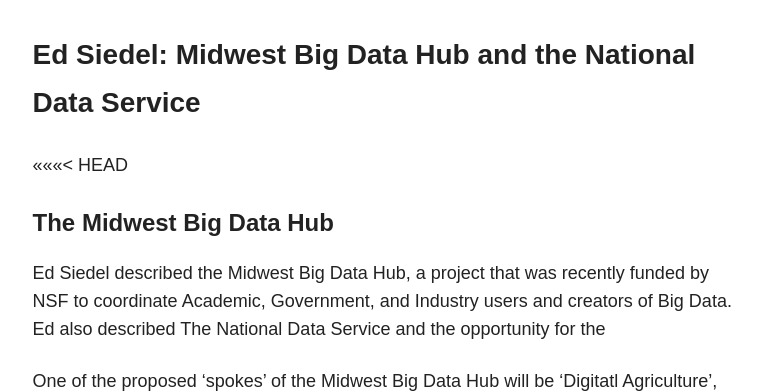
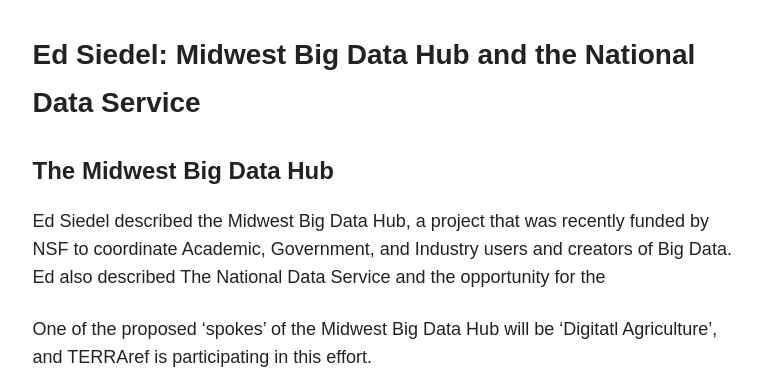
Before and after one commit to terra-reference/terraref.github.io, a Jekyll site: the page built from _posts/blog/2015-10-27-project-kickoff-at-ncsa.md, in a window 1280 px wide and 900 px high, scrolled down 2979 px, cut to the strip 105-496 px from the top of the window. Shown: the whole strip, without its empty margins (347-1109 px from the left). Built offline with Jekyll 4.4.1, drawn with Linux system fonts in a browser that asks for light colours; nearby versions of some CDN libraries; comment, search, counter and statistics services are not loaded.

Commit message:
removed text from merge conflict and resized EDs presentation

```diff
--- a/_posts/blog/2015-10-27-project-kickoff-at-ncsa.md
+++ b/_posts/blog/2015-10-27-project-kickoff-at-ncsa.md
@@ -48,8 +48,6 @@ Gabrielle Allen, Maxwell Burnette, Doug Fein, Chris Harbourt, Rob Kooper, Daniel
 
 ### Ed Siedel: Midwest Big Data Hub and the National Data Service
 
-<<<<<<< HEAD
-
 #### The [Midwest Big Data Hub](http://midwestbigdatahub.org)
 
 Ed Siedel described the Midwest Big Data Hub, a project that was recently funded by NSF to coordinate Academic, Government, and Industry users and creators of Big Data. Ed also described The National Data Service and the opportunity for the
@@ -68,7 +66,7 @@ TERRA Ref is helping to coordinate the Digital Agriculture spoke of the MidWest
 
 The TERRA Ref project is one of the initial projects featured in the NDS Labs.
 
-<iframe src="https://docs.google.com/presentation/d/1puqPncw6LC1qhMlVboiCgDZpDlq1GcifCj_PxpRFVb4/embed?start=false&loop=false&delayms=3000" frameborder="0" width="480" height="389" allowfullscreen="true" mozallowfullscreen="true" webkitallowfullscreen="true"></iframe>
+<iframe src="https://docs.google.com/presentation/d/1puqPncw6LC1qhMlVboiCgDZpDlq1GcifCj_PxpRFVb4/embed?start=false&loop=false&delayms=3000" frameborder="0" width="640" height="389" allowfullscreen="true" mozallowfullscreen="true" webkitallowfullscreen="true"></iframe>
 
 ## Discussion Topics
 
```
